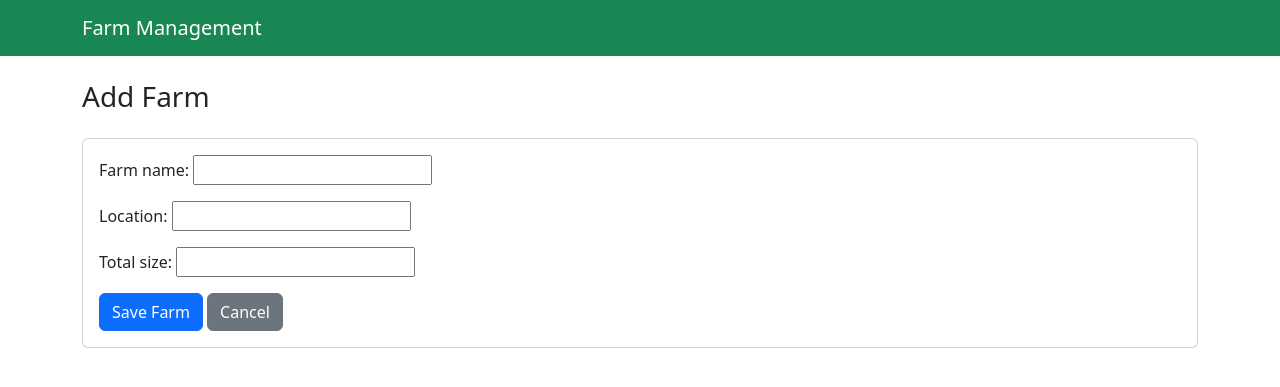
After one commit to Tanseychuong/Agricultural_Farm_Management_System, a Django app: template templates/farm_form.html in a window 1280 px wide. The commit adds this page. Shown: the top 387 px of the page. Run offline with Django 5.2, Linux system fonts and the light colour scheme; the template is opened without the code that fills it: values that come from a table or form of the project are taken from there, others are empty.

Commit message:
farm_form.html added

```diff
--- a/templates/farm/farm_list.html
+++ b/templates/farm/farm_list.html
@@ -10,7 +10,7 @@
         <p class="text-muted mb-0">Manage registered farms.</p>
     </div>
 
-    <a href="/admin/farm/farm/add/" class="btn btn-primary">
+    <a href="{% url 'farm-create' %}" class="btn btn-primary">
         Add Farm
     </a>
 </div>
--- /dev/null
+++ b/templates/farm_form.html
@@ -0,0 +1,31 @@
+{% extends 'farm/base.html' %}
+
+{% block title %}Add Farm{% endblock %}
+
+{% block content %}
+
+<h1 class="h3 mb-4">Add Farm</h1>
+
+<div class="card">
+    <div class="card-body">
+
+        <form method="post">
+            {% csrf_token %}
+
+            {{ form.as_p }}
+
+            <div class="mt-3">
+                <button type="submit" class="btn btn-primary">
+                    Save Farm
+                </button>
+
+                <a href="{% url 'farm-list' %}" class="btn btn-secondary">
+                    Cancel
+                </a>
+            </div>
+        </form>
+
+    </div>
+</div>
+
+{% endblock %}
```
